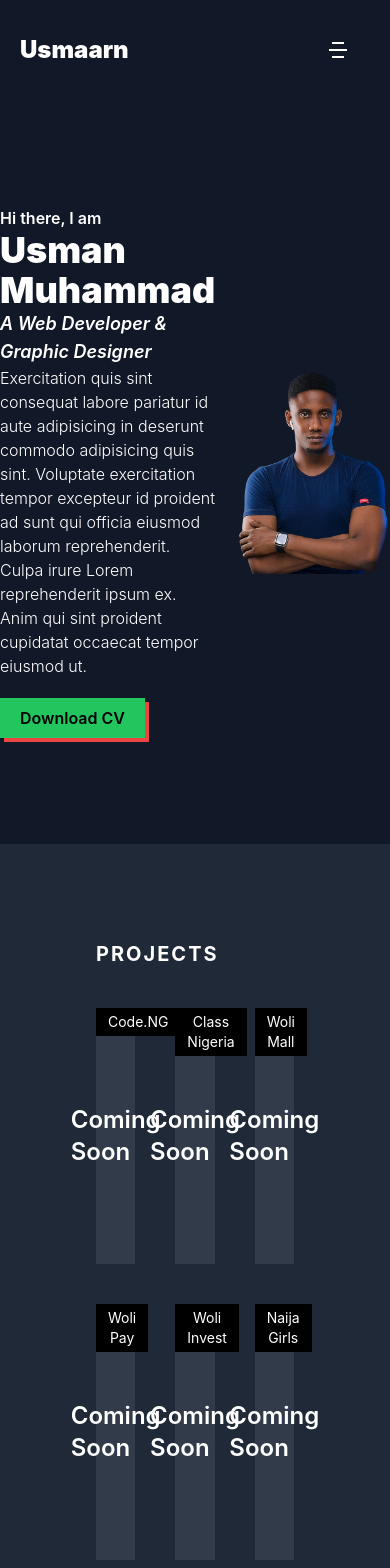
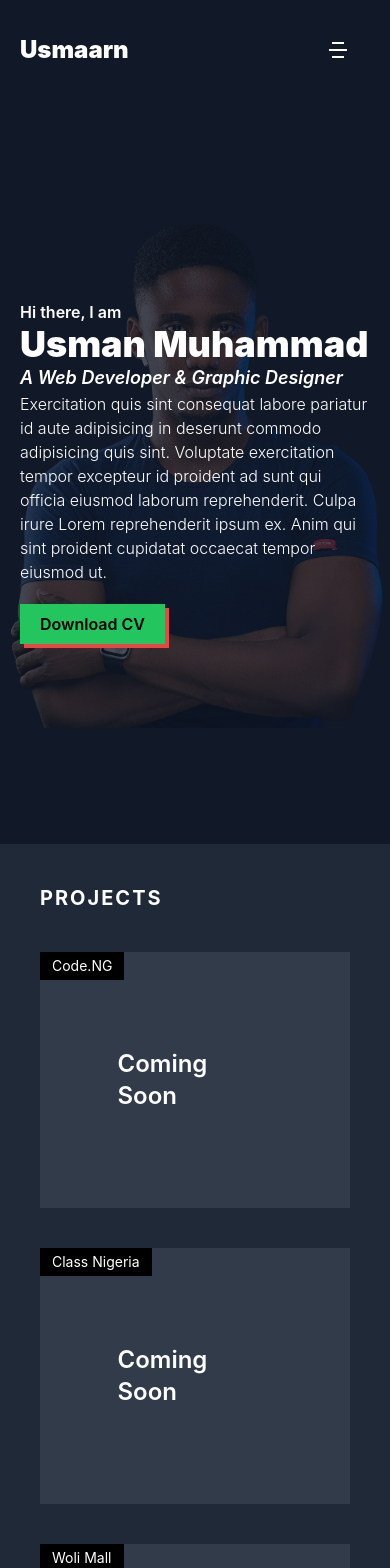
Before and after one commit to usmaarn/portfolio, a Next.js app: page / in a window 390 px wide. Shown: the top 1568 px of the page. Built offline with nearby package versions, Linux system fonts and the light colour scheme.

Commit message:
added mobile responsice to homepage

```diff
--- a/components/home/Blogs.js
+++ b/components/home/Blogs.js
@@ -5,7 +5,7 @@ import Link from 'next/link';
 
 export default function Blogs() {
   return (
-    <div className="bg-gray-200 dark:bg-gray-900 p-24">
+    <div className="bg-gray-200 dark:bg-gray-900 p-10 md:p-24">
 
         <div className='max-w-[1000px] mx-auto'>
 
--- a/components/home/Heading.js
+++ b/components/home/Heading.js
@@ -4,10 +4,10 @@ export default function Heading() {
   return (
     <div className="dark:text-white">
 
-        <div className="font-semibold flex items-center max-w-[1000px] mx-auto gap-5"
+        <div className="relative font-semibold flex items-center max-w-[1000px] mx-auto gap-5 overflow-hidden"
             style={{height: 'calc(100vh - 100px)'}}
         >
-            <div className='flex-grow'>
+            <div className='flex-grow p-5 z-50'>
                 <h3>Hi there, I am</h3>
                 <h2 className="text-4xl font-black">Usman Muhammad</h2>
                 <h3 className="text-lg italic">A Web Developer & Graphic Designer</h3>
@@ -19,7 +19,7 @@ export default function Heading() {
                 </button>
             </div>
 
-            <div className="">
+            <div className="absolute opacity-25 md:opacity-75 md:relative">
                 <img className='relative -z-0' src='/pics.png' width={2000} />
             </div>
 
--- a/components/home/Projects.js
+++ b/components/home/Projects.js
@@ -5,7 +5,7 @@ import Link from 'next/link';
 
 export default function Projects() {
   return (
-    <div className="bg-gray-100 dark:bg-gray-800 p-24">
+    <div className="bg-gray-100 dark:bg-gray-800 p-10 md:p-24">
 
         <div className='max-w-[1000px] mx-auto'>
             <h1 className={styles.heading}>Projects</h1>
--- a/pages/profile.js
+++ b/pages/profile.js
@@ -20,7 +20,9 @@ const myskills = [
 
 export default function profile() {
   return (
-    <div className="md:grid grid-cols-5">
+    <div className="md:grid grid-cols-5" style={{
+        // background: "url('/pics.png')",
+    }}>
 
         <div className="col-span-3">
 
--- a/styles/home/projects.module.css
+++ b/styles/home/projects.module.css
@@ -3,7 +3,7 @@
 }
 
 .projects{
-    @apply grid grid-cols-3 gap-10 mt-10;
+    @apply grid sm:grid-cols-2 md:grid-cols-3 gap-10 mt-10;
 }
 
 .project{
```
